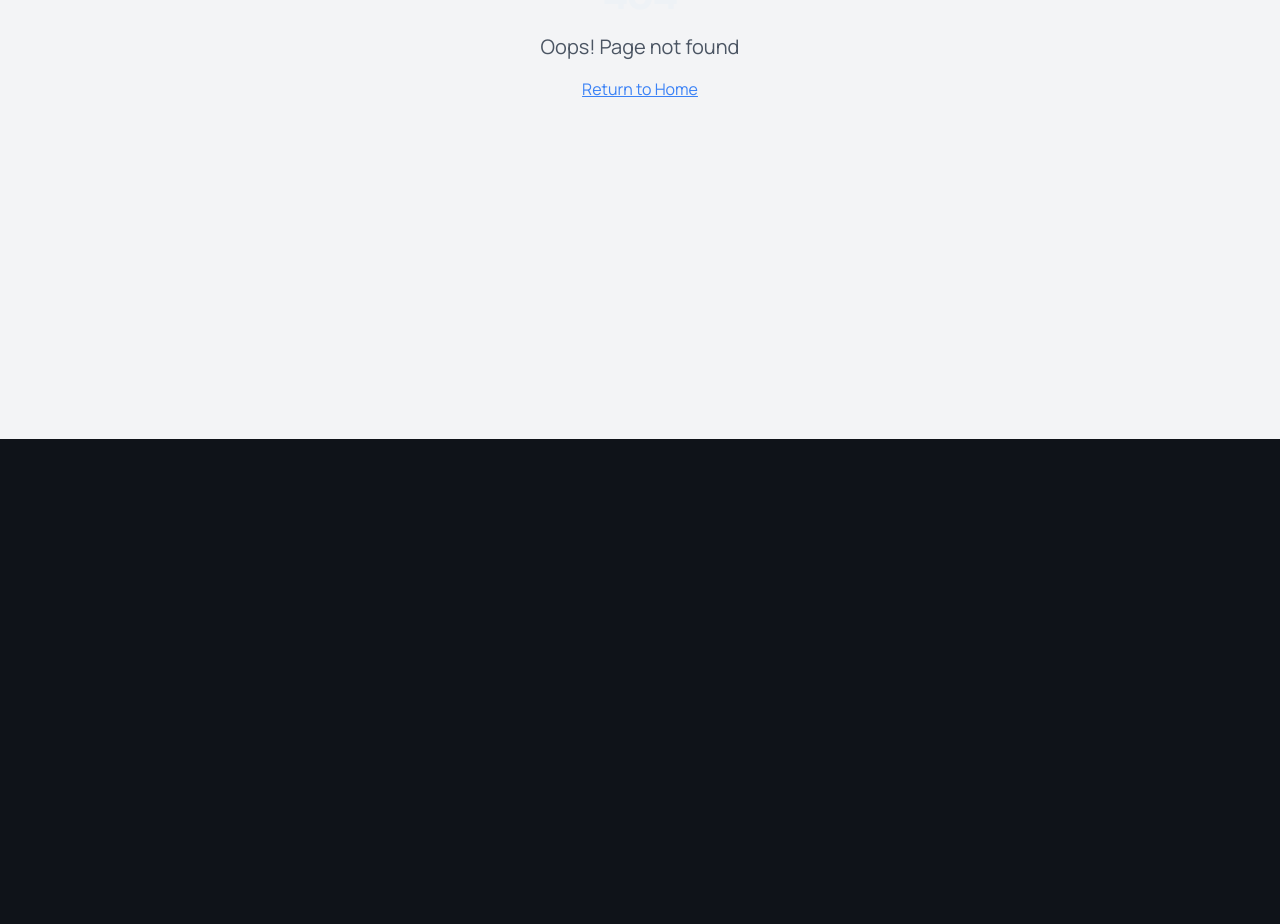
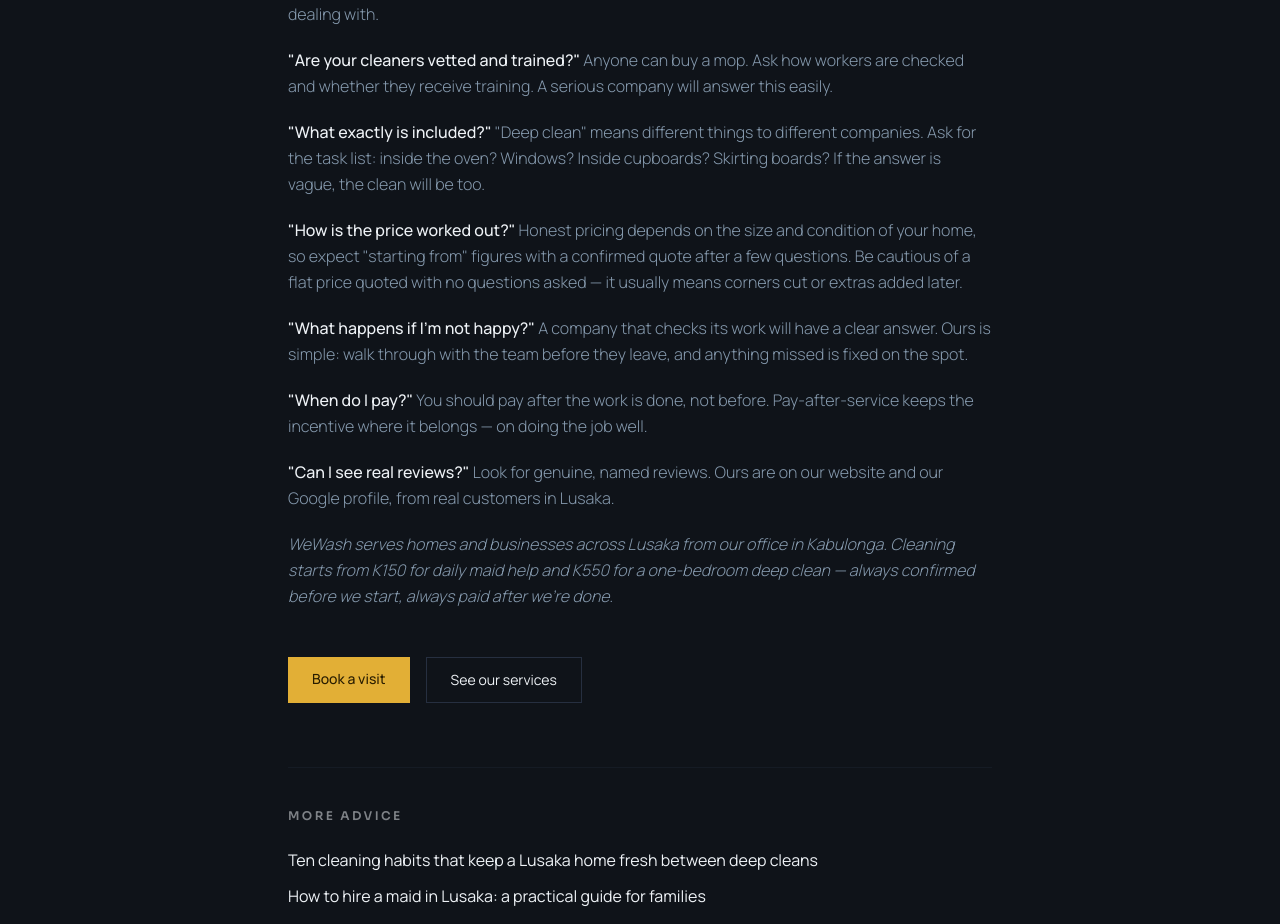
Before and after one commit to wemuve/wash-global, a React (Vite) app: page /advice/choosing-a-cleaning-service-lusaka in a window 1280 px wide. Before the commit this address had no page. Shown: the part 361-1285 px from the top of the page. Before the commit the page ends 800 px from the top, so only its background shows below. Built offline with nearby package versions, Linux system fonts and the light colour scheme.

Commit message:
Changes
Co-authored-by: wemuve <215292061+wemuve@users.noreply.github.com>

```diff
--- a/src/App.tsx
+++ b/src/App.tsx
@@ -26,6 +26,8 @@ import Privacy from "./pages/Privacy";
 import ElderlySupport from "./pages/ElderlySupport";
 import Terms from "./pages/Terms";
 import NotFound from "./pages/NotFound";
+import Advice from "./pages/Advice";
+import AdviceArticle from "./pages/AdviceArticle";
 
 
 
@@ -60,6 +62,8 @@ const App = () => (
             <Route path="/privacy" element={<Privacy />} />
             <Route path="/terms" element={<Terms />} />
             <Route path="/elderly-home-support-lusaka" element={<ElderlySupport />} />
+            <Route path="/advice" element={<Advice />} />
+            <Route path="/advice/:slug" element={<AdviceArticle />} />
             <Route path="/.lovable/oauth/consent" element={<OAuthConsent />} />
             <Route path="*" element={<NotFound />} />
           </Routes>
--- /dev/null
+++ b/src/components/home/AdviceSection.tsx
@@ -0,0 +1,24 @@
+import React from 'react';
+import { Link } from 'react-router-dom';
+import { adviceArticles } from '@/data/adviceArticles';
+
+const AdviceSection = () => (
+  <section className="container-wewash py-16 md:py-20">
+    <div className="flex items-end justify-between gap-4 mb-10">
+      <div>
+        <p className="text-xs uppercase tracking-[0.2em] text-secondary">Advice</p>
+        <h2 className="mt-3 text-2xl md:text-3xl font-light text-foreground">Help for Lusaka families</h2>
+      </div>
+      <Link to="/advice" className="text-sm text-muted-foreground hover:text-foreground">All advice</Link>
+    </div>
+    <div className="grid gap-6 md:grid-cols-3">
+      {adviceArticles.map((a) => (
+        <Link key={a.slug} to={`/advice/${a.slug}`} className="block border border-border/40 p-6 hover:border-secondary transition-colors">
+          <h3 className="text-base font-medium text-foreground">{a.title}</h3>
+        </Link>
+      ))}
+    </div>
+  </section>
+);
+
+export default AdviceSection;
--- a/src/components/layout/Footer.tsx
+++ b/src/components/layout/Footer.tsx
@@ -18,6 +18,7 @@ const Footer = () => {
     { name: 'About', href: '/about' },
     { name: 'Pricing', href: '/pricing' },
     { name: 'Get Quote', href: '/quote' },
+    { name: 'Advice', href: '/advice' },
     { name: 'Contact', href: '/contact' },
   ];
 
--- /dev/null
+++ b/src/data/adviceArticles.ts
@@ -0,0 +1,38 @@
+import raw from "../content/advice-articles.md?raw"
+
+export interface AdviceArticle {
+  slug: string
+  title: string
+  description: string
+  body: string
+  servicePath: string
+}
+
+const meta: { slug: string; servicePath: string }[] = [
+  { slug: "cleaning-habits-lusaka", servicePath: "/services" },
+  { slug: "how-to-hire-a-maid-lusaka", servicePath: "/services" },
+  { slug: "prepare-for-deep-clean", servicePath: "/book-now" },
+  { slug: "rainy-season-home-care", servicePath: "/services" },
+  { slug: "moving-house-cleaning-checklist", servicePath: "/book-now" },
+  { slug: "choosing-a-cleaning-service-lusaka", servicePath: "/services" },
+]
+
+const sections = raw
+  .split(/^## /m)
+  .slice(1)
+  .filter((s) => /^\d+\./.test(s))
+
+export const adviceArticles: AdviceArticle[] = sections.map((section, i) => {
+  const [heading, ...rest] = section.split("\n")
+  const body = rest.join("\n").replace(/\n---\s*$/m, "").trim()
+  const firstPara = body.split(/\n\s*\n/)[0].replace(/[*_]/g, "")
+  return {
+    slug: meta[i].slug,
+    servicePath: meta[i].servicePath,
+    title: heading.replace(/^\d+\.\s*/, "").trim(),
+    description: firstPara.length > 155 ? firstPara.slice(0, 152).trimEnd() + "…" : firstPara,
+    body,
+  }
+})
+
+export const getArticle = (slug?: string) => adviceArticles.find((a) => a.slug === slug)
--- /dev/null
+++ b/src/pages/Advice.tsx
@@ -0,0 +1,30 @@
+import React from 'react';
+import { Helmet } from 'react-helmet-async';
+import { Link } from 'react-router-dom';
+import Layout from '@/components/layout/Layout';
+import { adviceArticles } from '@/data/adviceArticles';
+
+const Advice = () => (
+  <Layout>
+    <Helmet>
+      <title>Home Cleaning & Maid Advice for Lusaka Families | WeWash</title>
+      <meta name="description" content="Practical advice for Lusaka families: cleaning habits, hiring a maid, preparing for a deep clean, rainy-season care and moving house." />
+      <link rel="canonical" href="https://wewashglobal.com/advice" />
+      <meta property="og:url" content="https://wewashglobal.com/advice" />
+    </Helmet>
+    <section className="container-wewash py-16 md:py-24 max-w-4xl">
+      <p className="text-xs uppercase tracking-[0.2em] text-secondary">Advice</p>
+      <h1 className="mt-4 text-3xl md:text-4xl font-light text-foreground">Advice for Lusaka families</h1>
+      <div className="mt-12 grid gap-6 md:grid-cols-2">
+        {adviceArticles.map((a) => (
+          <Link key={a.slug} to={`/advice/${a.slug}`} className="block border border-border/40 p-6 hover:border-secondary transition-colors">
+            <h2 className="text-lg font-medium text-foreground">{a.title}</h2>
+            <p className="mt-3 text-sm text-muted-foreground font-light">{a.description}</p>
+          </Link>
+        ))}
+      </div>
+    </section>
+  </Layout>
+);
+
+export default Advice;
--- /dev/null
+++ b/src/pages/AdviceArticle.tsx
@@ -0,0 +1,84 @@
+import React from 'react';
+import { Helmet } from 'react-helmet-async';
+import { Link, useParams } from 'react-router-dom';
+import Layout from '@/components/layout/Layout';
+import { adviceArticles, getArticle } from '@/data/adviceArticles';
+import NotFound from './NotFound';
+
+const BASE = 'https://wewashglobal.com';
+
+const inline = (text: string): React.ReactNode[] =>
+  text.split(/(\*\*[^*]+\*\*|\*[^*]+\*)/g).filter(Boolean).map((part, i) => {
+    if (part.startsWith('**')) return <strong key={i} className="font-medium text-foreground">{part.slice(2, -2)}</strong>;
+    if (part.startsWith('*')) return <em key={i}>{part.slice(1, -1)}</em>;
+    return part;
+  });
+
+const renderBody = (body: string) =>
+  body.split(/\n\s*\n/).map((block, i) => {
+    const lines = block.split('\n').filter(Boolean);
+    if (lines.every((l) => /^\d+\.\s/.test(l)))
+      return <ol key={i} className="list-decimal pl-6 space-y-3">{lines.map((l, j) => <li key={j}>{inline(l.replace(/^\d+\.\s/, ''))}</li>)}</ol>;
+    if (lines.every((l) => /^[-*]\s/.test(l)))
+      return <ul key={i} className="list-disc pl-6 space-y-3">{lines.map((l, j) => <li key={j}>{inline(l.replace(/^[-*]\s/, ''))}</li>)}</ul>;
+    if (/^#{3,}\s/.test(block)) return <h2 key={i} className="text-xl font-medium text-foreground pt-4">{block.replace(/^#+\s/, '')}</h2>;
+    return <p key={i}>{inline(lines.join(' '))}</p>;
+  });
+
+const AdviceArticle = () => {
+  const { slug } = useParams();
+  const article = getArticle(slug);
+  if (!article) return <NotFound />;
+  const url = `${BASE}/advice/${article.slug}`;
+  const others = adviceArticles.filter((a) => a.slug !== article.slug).slice(0, 3);
+
+  return (
+    <Layout>
+      <Helmet>
+        <title>{`${article.title} | WeWash Lusaka`}</title>
+        <meta name="description" content={article.description} />
+        <link rel="canonical" href={url} />
+        <meta property="og:url" content={url} />
+        <meta property="og:type" content="article" />
+        <meta property="og:title" content={article.title} />
+        <meta property="og:description" content={article.description} />
+        <script type="application/ld+json">{JSON.stringify({
+          '@context': 'https://schema.org',
+          '@type': 'Article',
+          headline: article.title,
+          description: article.description,
+          mainEntityOfPage: url,
+          inLanguage: 'en-ZM',
+          author: { '@type': 'Organization', name: 'WeWash Zambia', url: `${BASE}/` },
+          publisher: { '@id': `${BASE}/#organization`, '@type': 'Organization', name: 'WeWash Zambia' },
+        })}</script>
+        <script type="application/ld+json">{JSON.stringify({
+          '@context': 'https://schema.org',
+          '@type': 'BreadcrumbList',
+          itemListElement: [
+            { '@type': 'ListItem', position: 1, name: 'Home', item: `${BASE}/` },
+            { '@type': 'ListItem', position: 2, name: 'Advice', item: `${BASE}/advice` },
+            { '@type': 'ListItem', position: 3, name: article.title, item: url },
+          ],
+        })}</script>
+      </Helmet>
+      <article className="container-wewash py-16 md:py-24 max-w-3xl">
+        <Link to="/advice" className="text-xs uppercase tracking-[0.2em] text-secondary">Advice for Lusaka families</Link>
+        <h1 className="mt-4 text-3xl md:text-4xl font-light text-foreground leading-tight">{article.title}</h1>
+        <div className="mt-10 space-y-5 text-muted-foreground font-light leading-relaxed">{renderBody(article.body)}</div>
+        <div className="mt-12 flex flex-wrap gap-4">
+          <Link to="/book-now" className="px-6 py-3 bg-secondary text-secondary-foreground text-sm font-medium">Book a visit</Link>
+          <Link to={article.servicePath} className="px-6 py-3 border border-border text-sm text-foreground">See our services</Link>
+        </div>
+        <aside className="mt-16 border-t border-border/30 pt-10">
+          <h2 className="text-xs uppercase tracking-[0.2em] text-foreground/50 mb-6">More advice</h2>
+          <ul className="space-y-3">
+            {others.map((a) => <li key={a.slug}><Link to={`/advice/${a.slug}`} className="text-foreground hover:text-secondary">{a.title}</Link></li>)}
+          </ul>
+        </aside>
+      </article>
+    </Layout>
+  );
+};
+
+export default AdviceArticle;
--- a/src/pages/Index.tsx
+++ b/src/pages/Index.tsx
@@ -13,6 +13,7 @@ import LocalInfoSection from '@/components/LocalInfoSection';
 import CTASection from '@/components/home/CTASection';
 import ReferralPromoSection from '@/components/home/ReferralPromoSection';
 import { aggregateRating, reviewSchema } from '@/data/customerReviews';
+import AdviceSection from '@/components/home/AdviceSection';
 
 const Index = () => {
   return (
@@ -48,6 +49,7 @@ const Index = () => {
       <ClientTypesSection />
       <TestimonialsSection />
       <ReferralPromoSection />
+      <AdviceSection />
       <LocalInfoSection />
       <CTASection />
     </Layout>
```
Also changed, not shown: scripts/generate-sitemap.ts (+9 -0 lines).
